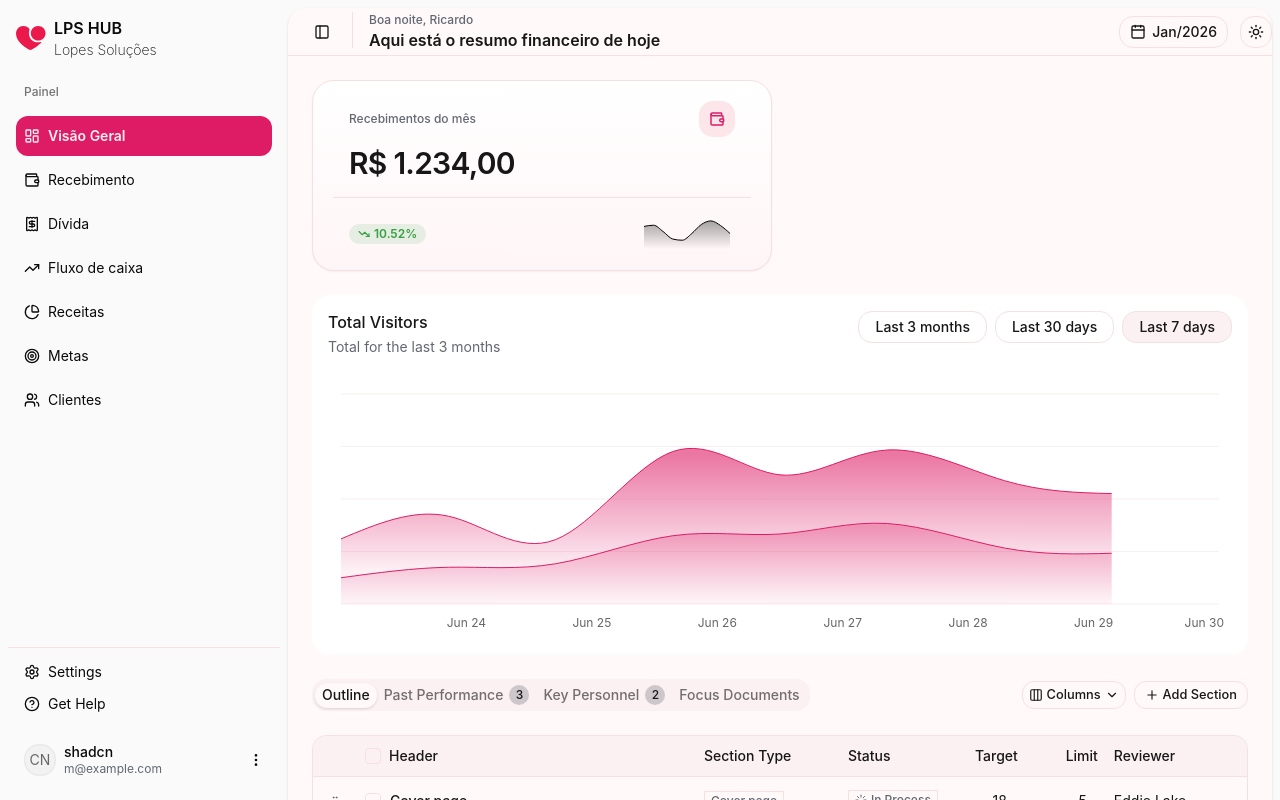
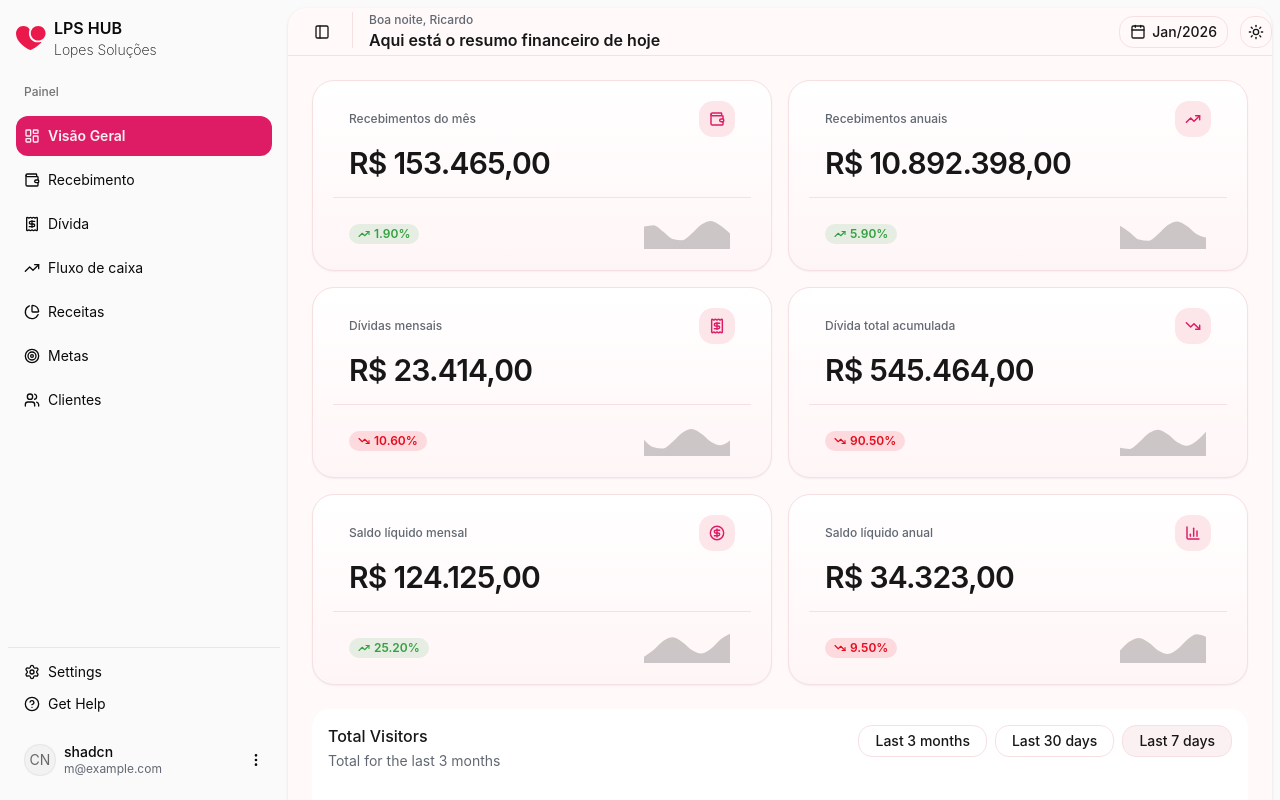
Before and after one commit to yolmat/Lpshub, a Next.js app: page /dashboard/home in a window 1280 px wide. Shown: the top 800 px of the page. Built offline with nearby package versions, Linux system fonts and the light colour scheme.

Commit message:
Create cardKpi component and add in section-cards

```diff
--- a/components/cardKpi.jsx
+++ b/components/cardKpi.jsx
@@ -7,24 +7,24 @@ import {
   CardContent,
 } from "./ui/card";
 import { Badge } from "@/components/ui/badge";
-import { WalletIcon, TrendingDownIcon } from "lucide-react";
+
+import { TrendingDownIcon, TrendingUpIcon } from "lucide-react";
 import { ResponsiveContainer, AreaChart, Area } from "recharts";
 
-export default function CardKpi() {
-  const spark = (seed) =>
-    Array.from({ length: 10 }).map((_, i) => ({
-      v: 20 + (Math.sin(i + seed) + 1) * 30 + i * 2,
-    }));
+export default function CardKpi({ label, icon, value, delta, spark }) {
+  const positive = delta >= 0;
+  const Icon = icon;
+  const TredingIcon = positive === true ? TrendingUpIcon : TrendingDownIcon;
 
   return (
     <Card className="group relative bg-card rounded-2xl border border-border p-5 shadow-soft hover:shadow-card transition-all">
       <CardHeader className="flex items-center justify-between">
         <CardTitle className="text-xs font-medium text-muted-foreground">
-          Recebimentos do mês
+          {label}
         </CardTitle>
 
         <div className="w-9 h-9 rounded-lg grid place-items-center bg-accent text-primary">
-          <WalletIcon className="w-4 h-4" strokeWidth={2.2} />
+          <Icon className="w-4 h-4" strokeWidth={2.2} />
         </div>
       </CardHeader>
       <CardContent className="text-3xl font-semibold tracking-tight mb-2">
@@ -32,31 +32,41 @@ export default function CardKpi() {
         {Intl.NumberFormat("pt-BR", {
           minimumFractionDigits: 2,
           maximumFractionDigits: 2,
-        }).format(1234)}
+        }).format(value)}
       </CardContent>
       <CardFooter className="justify-between gap-3">
         <CardAction className="self-center">
-          <Badge className="inline-flex items-center gap-1 text-xs font-semibold px-2 py-1 rounded-md bg-success/12 text-success">
-            <TrendingDownIcon className="w-4 h-4" strokeWidth={2.2} />
-            {Math.abs(10.5235).toFixed(2)}%
+          <Badge
+            className={`inline-flex items-center gap-1 text-xs font-semibold px-2 py-1 rounded-md ${positive === true ? "bg-success/12 text-success" : "bg-error/12 text-error"}`}
+          >
+            <TredingIcon className="w-4 h-4" strokeWidth={2.2} />
+            {Math.abs(delta).toFixed(2)}%
           </Badge>
         </CardAction>
         <div className="h-10 w-24">
           <ResponsiveContainer width="100%" height="100%">
-            <AreaChart data={spark(1)}>
+            <AreaChart data={spark}>
               <defs>
-                <linearGradient id="recebimento" x1="0" y1="0" x2="0" y2="1">
-                  <stop offset="0%" stopColor="#000" stopOpacity={0.35} />
-                  <stop offset="100%" stopColor="#000" stopOpacity={0} />
+                <linearGradient id={label} x1="0" y1="0" x2="0" y2="1">
+                  <stop
+                    offset="0%"
+                    stopColor="var(--color-primary)"
+                    stopOpacity={0.35}
+                  />
+                  <stop
+                    offset="100%"
+                    stopColor="var(--color-primary)"
+                    stopOpacity={0}
+                  />
                 </linearGradient>
               </defs>
               <Area
                 type="monotone"
                 dataKey="v"
-                stroke="#000"
-                strokeWidth={1}
-                fill={`url(#recebimento)`}
-                fillOpacity={1}
+                stroke="var(--color-primary)"
+                strokeWidth={2}
+                fill={`var(--color-primary)`}
+                fillOpacity={0.2}
                 activeDot={false}
               />
             </AreaChart>
--- a/components/section-cards.jsx
+++ b/components/section-cards.jsx
@@ -1,18 +1,14 @@
 "use client";
 
-import { Badge } from "@/components/ui/badge";
+import CardKpi from "./cardKpi";
 import {
-  Card,
-  CardAction,
-  CardContent,
-  CardDescription,
-  CardFooter,
-  CardHeader,
-  CardTitle,
-} from "@/components/ui/card";
-import { TrendingUpIcon, TrendingDownIcon, WalletIcon } from "lucide-react";
-import { Area, AreaChart, ResponsiveContainer } from "recharts";
-import CardKpi from "./cardKpi";
+  WalletIcon,
+  TrendingUpIcon,
+  TrendingDownIcon,
+  ReceiptIcon,
+  CircleDollarSignIcon,
+  BarChart3Icon,
+} from "lucide-react";
 
 const spark = (seed) =>
   Array.from({ length: 10 }).map((_, i) => ({
@@ -22,7 +18,48 @@ const spark = (seed) =>
 export function SectionCards() {
   return (
     <div className="grid grid-cols-1 gap-4 px-4 *:data-[slot=card]:bg-gradient-to-t *:data-[slot=card]:from-primary/5 *:data-[slot=card]:to-card *:data-[slot=card]:shadow-xs lg:px-6 @xl/main:grid-cols-2 @5xl/main:grid-cols-3 dark:*:data-[slot=card]:bg-card">
-      <CardKpi />
+      <CardKpi
+        label={"Recebimentos do mês"}
+        icon={WalletIcon}
+        value={153465}
+        delta={1.9}
+        spark={spark(1)}
+      />
+      <CardKpi
+        label={"Recebimentos anuais"}
+        icon={TrendingUpIcon}
+        value={10892398}
+        delta={5.9}
+        spark={spark(2)}
+      />
+      <CardKpi
+        label={"Dívidas mensais"}
+        icon={ReceiptIcon}
+        value={23414}
+        delta={-10.6}
+        spark={spark(3)}
+      />
+      <CardKpi
+        label={"Dívida total acumulada"}
+        icon={TrendingDownIcon}
+        value={545464}
+        delta={-90.5}
+        spark={spark(4)}
+      />
+      <CardKpi
+        label={"Saldo líquido mensal"}
+        icon={CircleDollarSignIcon}
+        value={124125}
+        delta={25.2}
+        spark={spark(5)}
+      />
+      <CardKpi
+        label={"Saldo líquido anual"}
+        icon={BarChart3Icon}
+        value={34323}
+        delta={-9.5}
+        spark={spark(6)}
+      />
     </div>
   );
 }
```
